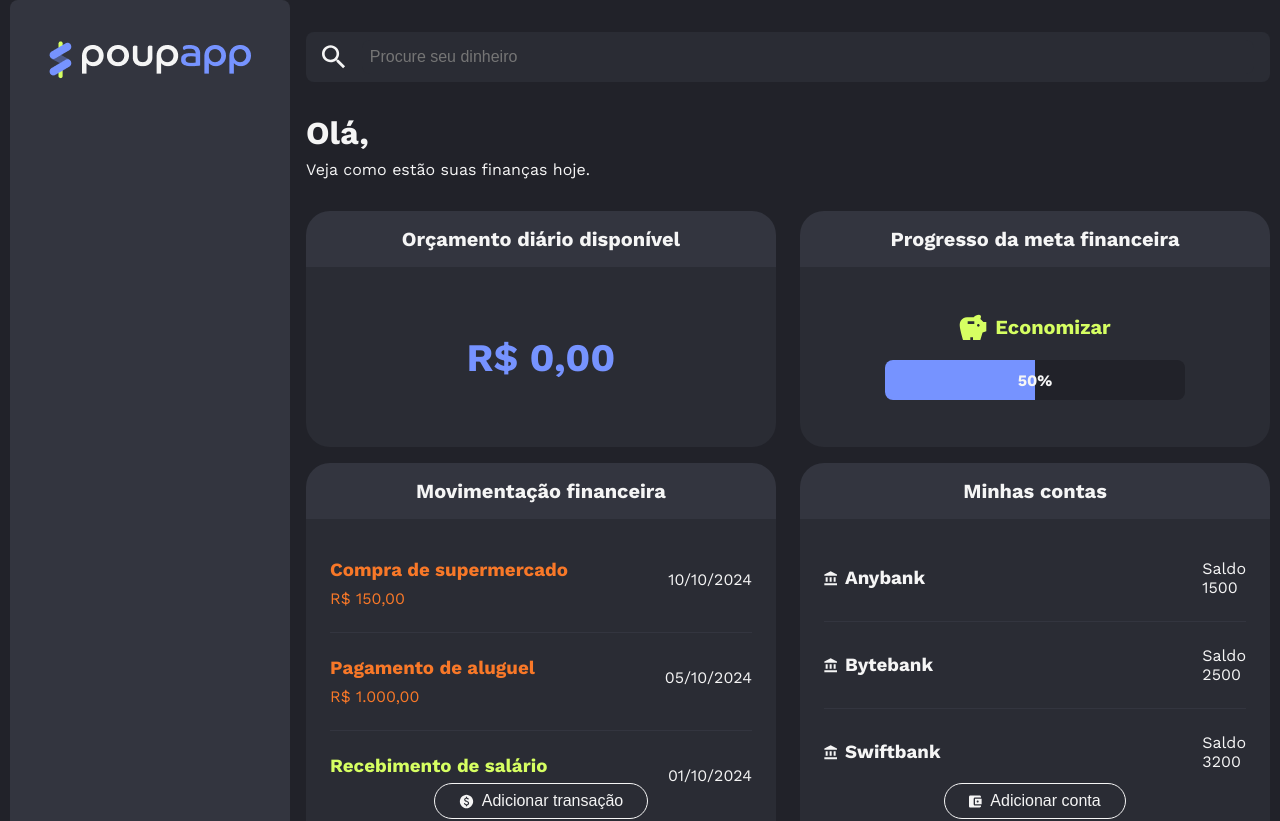
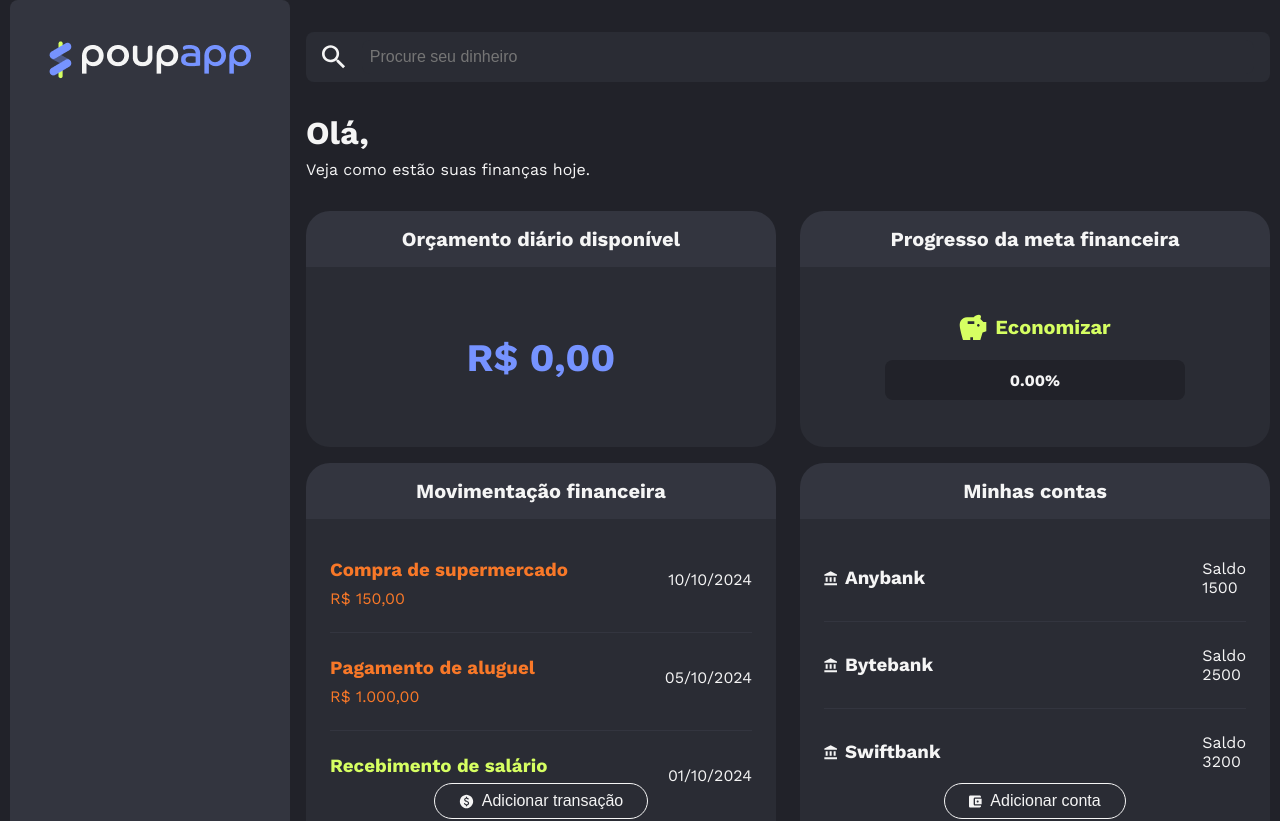
Before and after one commit to GabrielVeroneze/poupapp-react-mobx, a React (Vite) app: page /home in a window 1280 px wide. Shown: the top 821 px of the page. Built offline with nearby package versions, Linux system fonts and the light colour scheme.

Commit message:
✨ feat: conecta BarraProgresso ao progresso da store
Integra o componente BarraProgresso ao MobX utilizando observer e useStore, exibindo o progresso da meta calculado na usuarioStore.

```diff
--- a/src/components/MetaFinanceira/BarraProgresso/index.tsx
+++ b/src/components/MetaFinanceira/BarraProgresso/index.tsx
@@ -1,14 +1,18 @@
+import { observer } from 'mobx-react'
+import { useStore } from '@/mobx/useStore'
 import { BarraContainer, StyledBarraProgresso, TextoProgresso } from './styled'
 
-const BarraProgresso = () => {
-    const progressoMeta = 50
+const BarraProgresso = observer(() => {
+    const { usuarioStore } = useStore()
 
     return (
         <BarraContainer>
-            <StyledBarraProgresso $progresso={progressoMeta} />
-            <TextoProgresso>{progressoMeta}%</TextoProgresso>
+            <StyledBarraProgresso $progresso={usuarioStore.progressoMeta} />
+            <TextoProgresso>
+                {usuarioStore.progressoMeta.toFixed(2)}%
+            </TextoProgresso>
         </BarraContainer>
     )
-}
+})
 
 export default BarraProgresso
```
